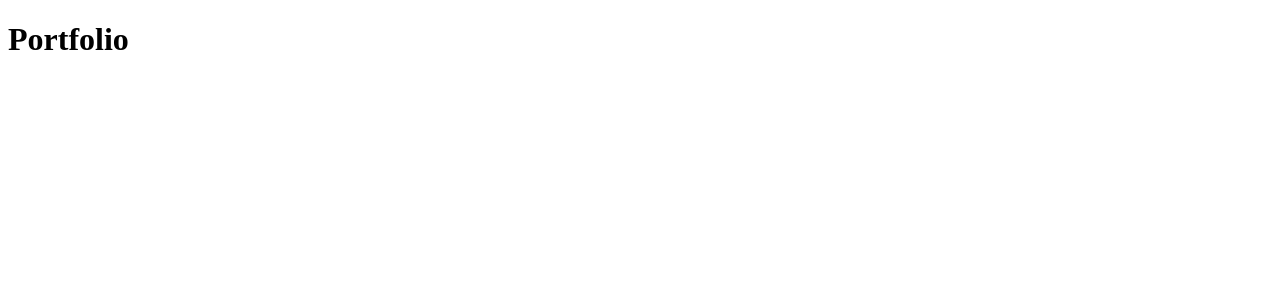
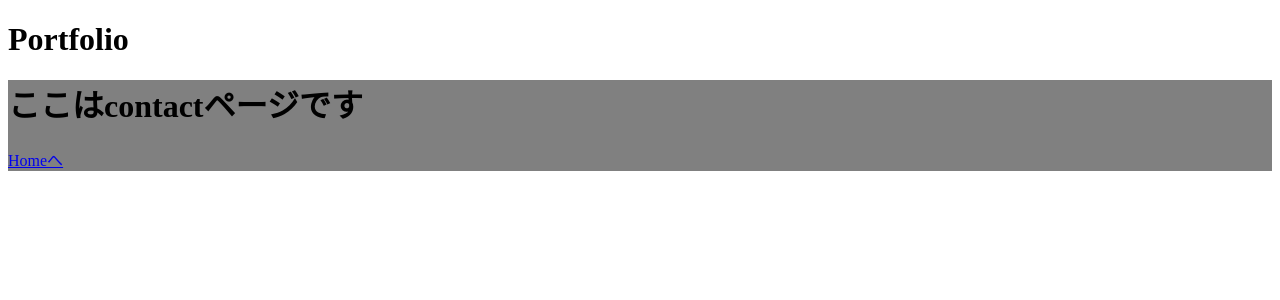
Before and after one commit to Seiya830/Portfolio, a Vue app: page /contact in a window 1280 px wide. Before the commit this address had no page. Shown: the top 300 px of the page. Built offline with nearby package versions, Linux system fonts and the light colour scheme.

Commit message:
contactページ追加

```diff
--- a/src/router/index.ts
+++ b/src/router/index.ts
@@ -1,7 +1,8 @@
-import AboutViewVue from '@/views/AboutView.vue'
 import { createRouter, createWebHistory } from 'vue-router'
+import AboutView from '../views/AboutView.vue'
 import HomeView from '../views/HomeView.vue'
 import WorksView from '../views/WorksView.vue'
+import ContactView from '../views/ContactView.vue'
 
 const router = createRouter({
   history: createWebHistory(import.meta.env.BASE_URL),
@@ -17,12 +18,17 @@ const router = createRouter({
       // route level code-splitting
       // this generates a separate chunk (About.[hash].js) for this route
       // which is lazy-loaded when the route is visited.
-      component: AboutViewVue
+      component: AboutView
     },
     {
       path: '/works',
       name: 'works',
       component: WorksView
+    },
+    {
+      path: '/contact',
+      name: 'contact',
+      component: ContactView
     }
   ]
 })
--- /dev/null
+++ b/src/views/ContactView.vue
@@ -0,0 +1,10 @@
+<script setup lang="ts"></script>
+
+<template>
+  <div class="contact">
+    <h1>ここはcontactページです</h1>
+    <router-link to="/">Homeへ</router-link>
+  </div>
+</template>
+
+<style></style>
```
